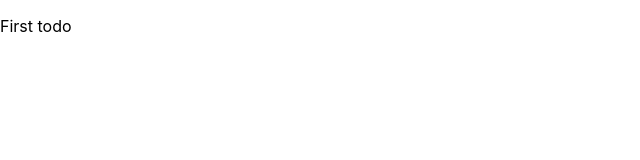
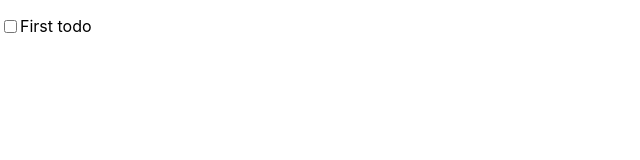
Before and after one commit to JasonDollar/Inteli-todo-client, a React (Create React App) app: page / in a window 1280 px wide. Shown: the top 160 px of the page, without its empty margins (0-640 px from the left). Built offline with nearby package versions, Linux system fonts and the light colour scheme.

Commit message:
add and toggle completed todo

```diff
--- a/src/components/Todo/TodoItem.tsx
+++ b/src/components/Todo/TodoItem.tsx
@@ -1,15 +1,21 @@
-import React from 'react'
+import React, { useContext } from 'react'
 import { Todo } from '../../interfaces'
+import { TodoContext } from '../../contexts/TodoContext'
 
 interface Props {
   todoItem: Todo
 }
 
 
-const TodoItem: React.FC<Props> = ({ todoItem: { id, title, completed } }) => (
-  <div>
-    <p>{title}</p>
-  </div>
-)
+const TodoItem: React.FC<Props> = ({ todoItem: { id, title, completed } }) => {
+  const { toggleTodoCompleted } = useContext(TodoContext)
+
+  return (
+    <div style={{ display: 'flex', alignItems: 'center' }}>
+      <input type="checkbox" checked={completed} onChange={() => toggleTodoCompleted(id)} />
+      <p>{title}</p>
+    </div>
+  )
+}
 
 export { TodoItem }
--- a/src/contexts/TodoContext.tsx
+++ b/src/contexts/TodoContext.tsx
@@ -4,6 +4,7 @@ import { Todo } from '../interfaces'
 interface TodoContext {
   todos: Todo[]
   addTodo: (todo: Todo) => void
+  toggleTodoCompleted: (todo: any) => void
 }
 
 interface State {
@@ -11,12 +12,25 @@ interface State {
 }
 
 interface Action {
-  type: 'ADD',
+  type: 'ADD' | 'TOGGLE_COMPLETED',
   payload?: any
 }
 
 const reducer = (state: State, action: Action): State => {
   switch (action.type) {
+    case 'ADD':
+      return {
+        todos: [...state.todos, action.payload],
+      }
+    case 'TOGGLE_COMPLETED':
+      return {
+        todos: state.todos.map(item => {
+          if (item.id === action.payload) {
+            return { ...item, completed: !item.completed }
+          }
+          return item
+        }),
+      }
     default:
       return state
   }
@@ -43,8 +57,15 @@ export const TodoProvider = ({ children }: any) => {
     })
   }
 
+  const toggleTodoCompleted = (id: any) => {
+    dispatch({
+      type: 'TOGGLE_COMPLETED',
+      payload: id,
+    })
+  }
+
   return (
-    <TodoContext.Provider value={{ todos: state.todos, addTodo }}>
+    <TodoContext.Provider value={{ todos: state.todos, addTodo, toggleTodoCompleted }}>
       {children}
     </TodoContext.Provider>
   )
```
